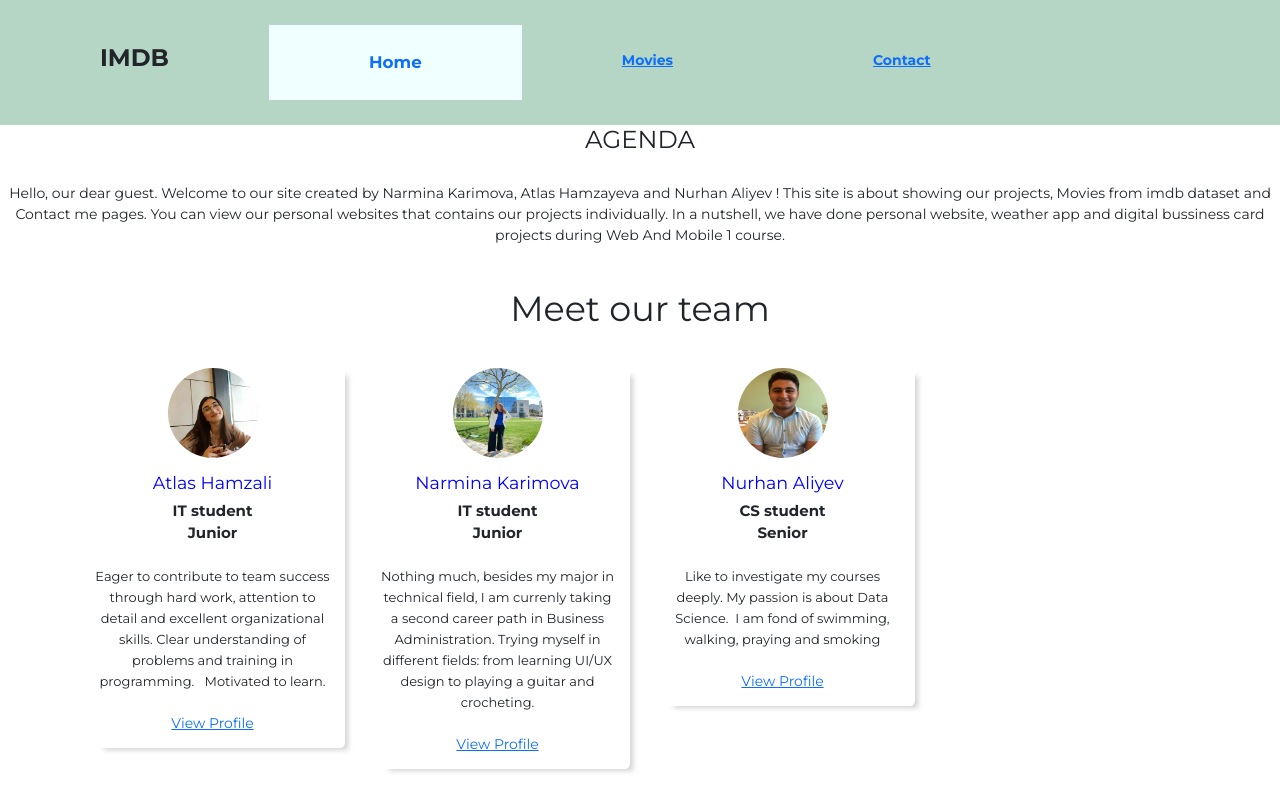
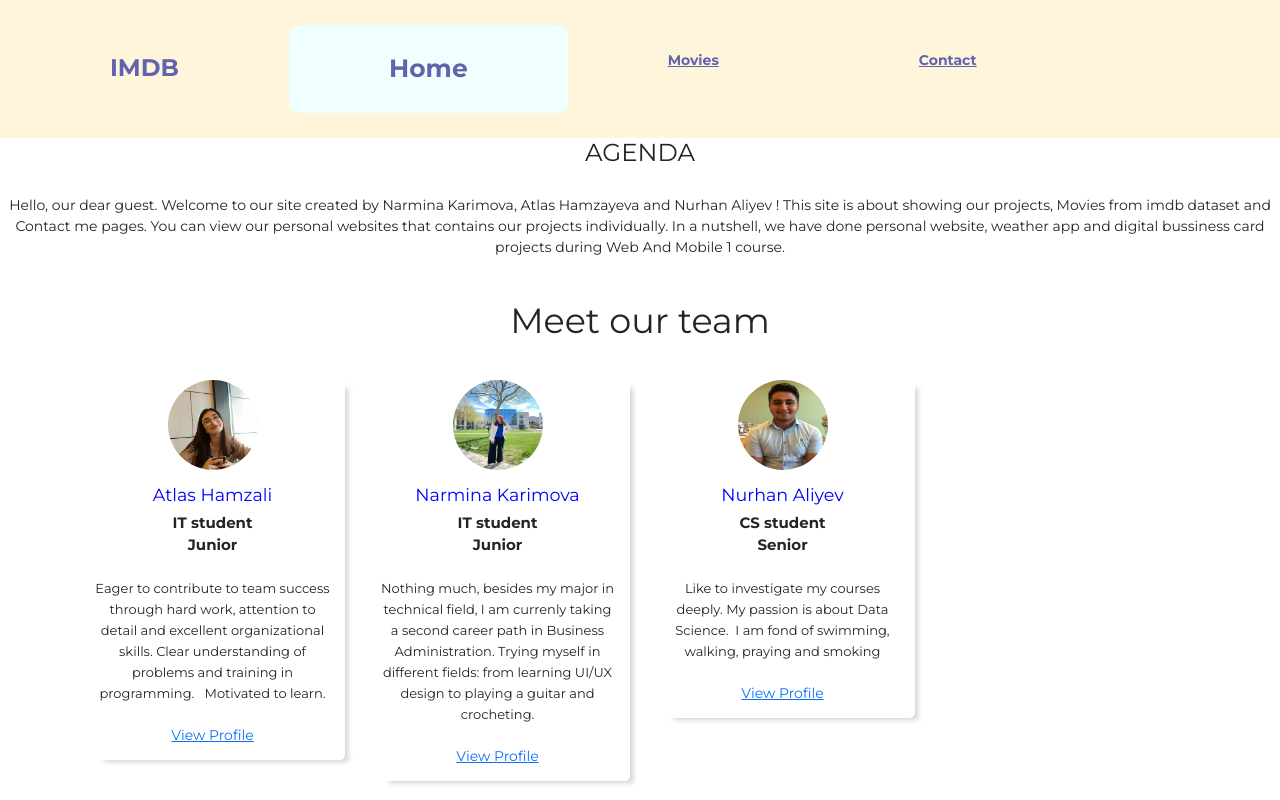
Before and after one commit to NarminaKarimova/hw3_imdb, a React (Create React App) app: page / in a window 1280 px wide. Built offline with nearby package versions, Linux system fonts and the light colour scheme.

Commit message:
Update NavBar.css
nice style!

```diff
--- a/src/components/NavBar.css
+++ b/src/components/NavBar.css
@@ -1,22 +1,37 @@
 nav {
-  background-color: #B5D5C5;
+  background-color: #FFF5DB;
   padding: 25px 100px;
 }
 
-nav > a {
+nav>a {
   margin: 3;
   padding: 25px 100px;
   font-weight: bold;
+  color: #6063ad;
 }
 
-nav > a.active {
+nav>a:hover {
+  color: #6063ad;
+}
+
+nav>a.active {
   background-color: azure;
   text-decoration: none;
   font-size: 1.2rem;
+  border-radius: 10px;
+  font-size: 25px;
+  color: #6063ad;
 }
-.imdb{
-  margin: 3;
+
+.imdb {
+  margin: 10px;
   padding: 15px 100px;
   font-weight: bold;
   font-size: x-large;
+  color: #6063ad;
 }
+
+.links {
+  font-size: 20px;
+  color: #9094e6
+}
```
